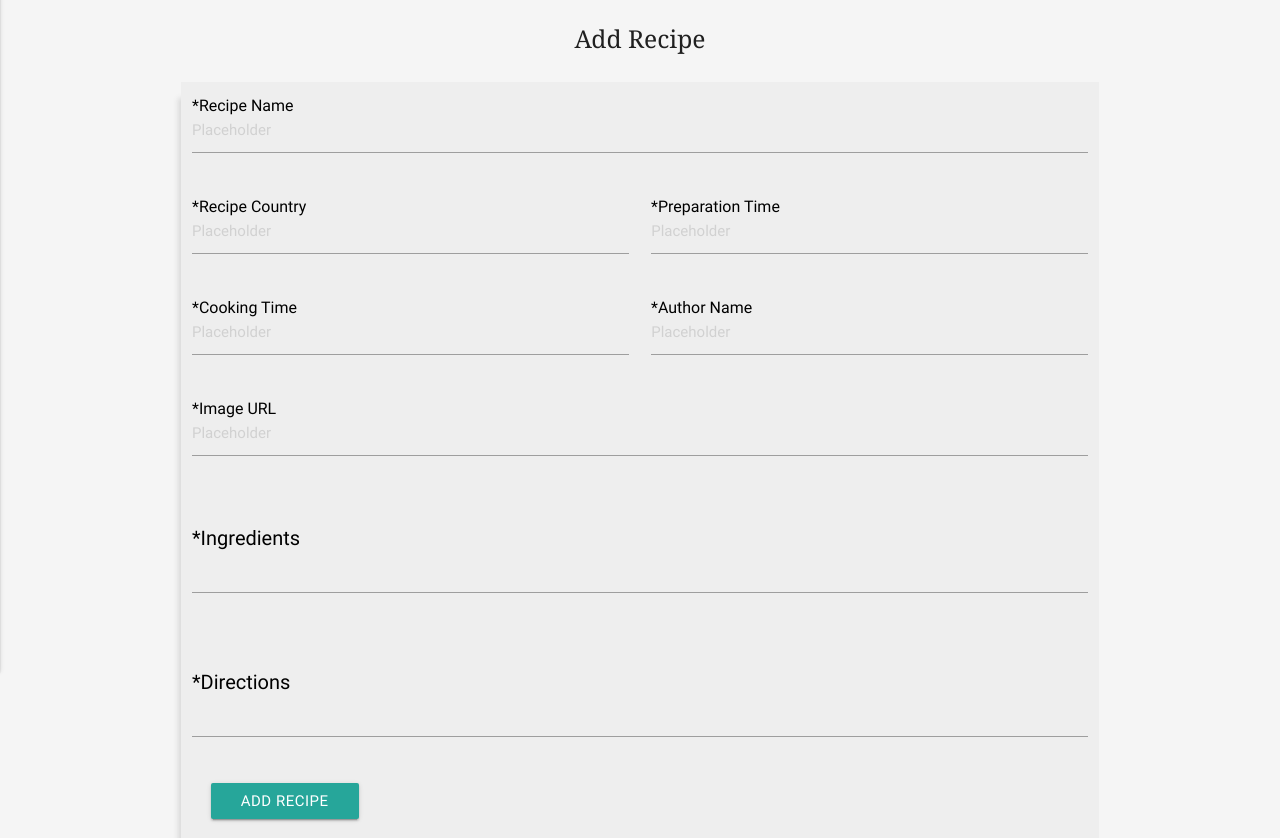
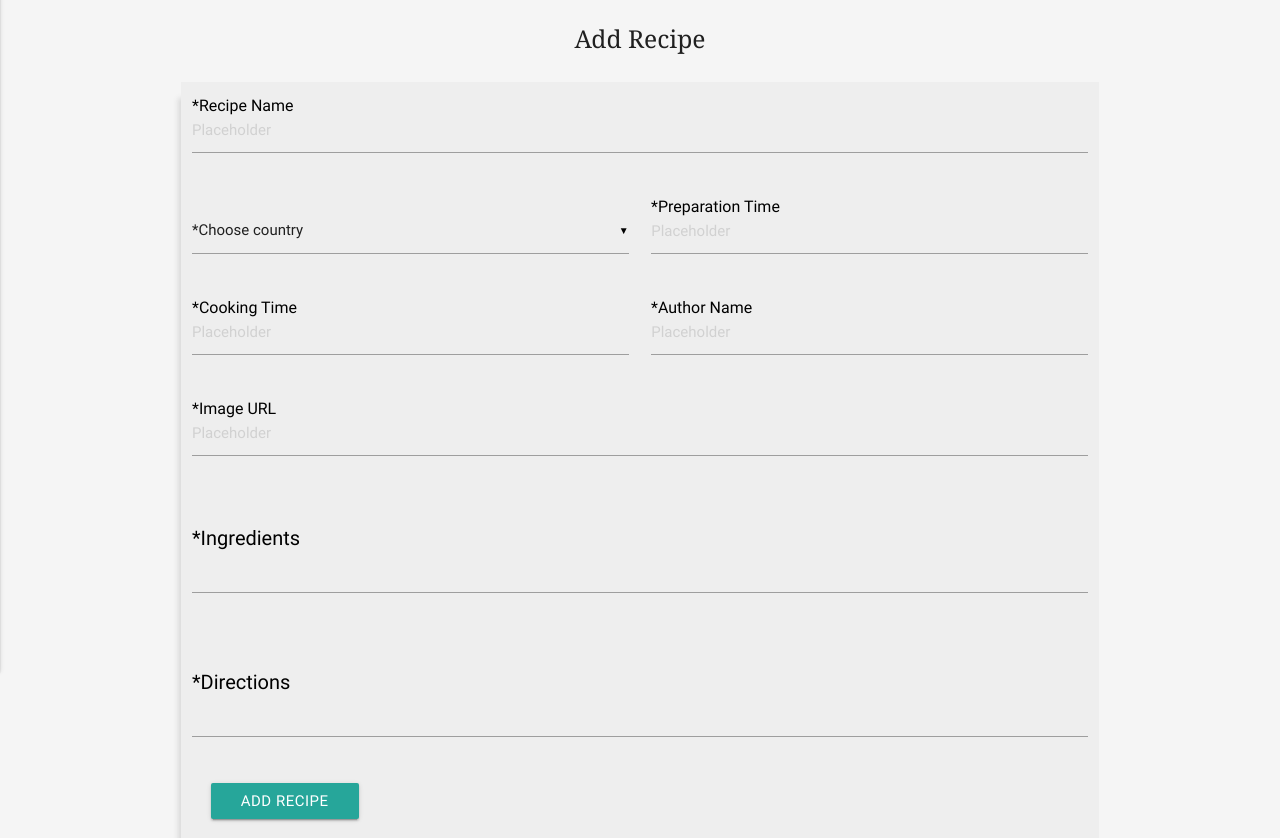
Before and after one commit to marcel-balint/easy-recipes, a Flask app: template templates/add_recipe.html in a window 1280 px wide. Shown: the part 189-1027 px from the top of the page. Run offline with Flask 2, Linux system fonts and the light colour scheme; the template is opened without the code that fills it: most values are stand-ins (such as "Sample title", 1, 10 or a date in 2020); some libraries are stand-ins or nearby versions.

Commit message:
Created the 'isert_recipe' function which will insert a recipe in database

```diff
--- a/app.py
+++ b/app.py
@@ -1,4 +1,5 @@
 import os
+import re
 from flask import Flask, render_template, redirect, request, url_for
 from flask_pymongo import PyMongo
 from bson.objectid import ObjectId
@@ -21,6 +22,7 @@ def home():
     return render_template('home.html', countries=countries_list)
 
 
+
 @app.route('/countries/<country_recipes>')
 def show_recipes_by_country(country_recipes):
     recipes = mongo.db.recipes.find({'country': country_recipes})
@@ -35,8 +37,39 @@ def dispaly_recipe(recipe):
 
 @app.route('/add_recipe')
 def add_recipe():
-    return render_template('add_recipe.html')
+    _countries = mongo.db.countries.find()
+    country_list = [country for country in _countries]
+    return render_template('add_recipe.html', countries= country_list)
 
+@app.route('/insert_recipe', methods=["POST"])
+def insert_recipe():
+    recipe = mongo.db.recipes
+
+    form = request.form.to_dict()
+    directions = []
+    ingredients = []
+
+    for key in form:
+        regex = re.compile("^directions")
+        if regex.match(key):
+            directions.append(form[key])
+
+    for key in form:
+        regex = re.compile("^ingredient")
+        if regex.match(key):
+            ingredients.append(form[key])
+
+    recipe.insert_one({
+            "recipe_name": request.form.get("recipe_name"),
+            "country": request.form.get("country"),
+            "prep_time": request.form.get("prep_time"),
+            "cook_time": request.form.get("cook_time"),
+            "ingredients": ingredients,
+            "author": request.form.get("author"),
+            "directions": directions
+        })
+
+    return redirect('home')
 
 
 if __name__ == '__main__':
--- a/templates/add_recipe.html
+++ b/templates/add_recipe.html
@@ -2,48 +2,52 @@
 <div class="container">
     <h5 class="add-recipe-heading">Add recipe</h5>
     <div class="row add-recipe-row">
-        <form class="col s12">
+        <form class="col s12" action="{{ url_for('insert_recipe') }}" method="POST">
             <div class="row">
                 <div class="input-field col s12 m12 l12">
-                    <input placeholder="Placeholder" id="first_name" type="text" class="validate" required>
+                    <input placeholder="Placeholder" id="recipe_name" type="text" name="recipe_name" class="validate" required>
                     <label for="first_name">*Recipe Name</label>
                 </div>
             </div>
             <div class="row">
                 <div class="input-field col s12 m6 l6">
-                    <input placeholder="Placeholder" id="first_name" type="text" class="validate" required>
-                    <label for="first_name">*Recipe Country</label>
+                    <select id="category" name="country">
+                     <option value="" disabled selected>*Choose country</option>
+                        {% for country in countries %}
+                     <option  value="{{country.country}}">{{ country.country}}</option>
+                        {% endfor %}
+                    </select>
                 </div>
                 <div class="input-field col s12 m6 l6">
-                    <input placeholder="Placeholder" id="first_name" type="text" class="validate" required>
+                    <input placeholder="Placeholder" id="prep_time" type="text" name="prep_time" class="validate" required>
                     <label for="first_name">*Preparation Time</label>
                 </div>
             </div>
             <div class="row">
                 <div class="input-field col s12 m6 l6">
-                    <input placeholder="Placeholder" id="first_name" type="text" class="validate" required>
+                    <input placeholder="Placeholder" id="cook_time" type="text" name="cook_time" class="validate" required>
                     <label for="first_name">*Cooking Time</label>
                 </div>
                 <div class="input-field col s12 m6 l6">
-                    <input placeholder="Placeholder" id="first_name" type="text" class="validate" required>
+                    <input placeholder="Placeholder" id="author" type="text" name="author" class="validate" required>
                     <label for="first_name">*Author Name</label>
                 </div>
             </div>
             <div class="row">
                 <div class="input-field col s12 m12 l12">
-                    <input placeholder="Placeholder" id="first_name" type="text" class="validate" required>
+                    <input placeholder="Placeholder" id="image" type="text" name="image" class="validate" required>
                     <label for="first_name">*Image URL</label>
                 </div>
             </div>
             <div class="row">
                 <div class="input-field col s12 m12 l12">
-                    <textarea id="icon_prefix2" class="materialize-textarea" required></textarea>
+                    <textarea id="icon_prefix2" class="materialize-textarea" id="ingredients" name="ingredients" required></textarea>
                     <label for="first_name">*Ingredients</label>
                 </div>
             </div>
             <div class="row">
                 <div class="input-field col s12 m12 l12">
-                    <textarea id="icon_prefix2" class="materialize-textarea" required></textarea>
+                    <textarea id="icon_prefix2" class="materialize-textarea" id="directions" name="directions" required></textarea>
                     <label for="first_name">*Directions</label>
                 </div>
             </div>
--- a/templates/recipes/recipe_page.html
+++ b/templates/recipes/recipe_page.html
@@ -11,8 +11,8 @@
         <div class="col s12 m12 l6">
             <h5>Ingredients</h5>
             <ul>
-                {% for i in recipe.ingredients %}
-                <li class="ul-list">{{ i.capitalize() }}</li>
+                {% for x in recipe.ingredients %}
+                  <li class="ul-list">{{ x.capitalize() }}</li>
                 {% endfor %}
             </ul>
         </div>
```
Also changed, not shown: templates/countries/country.html (line endings or trailing spaces), templates/home.html (line endings or trailing spaces).
